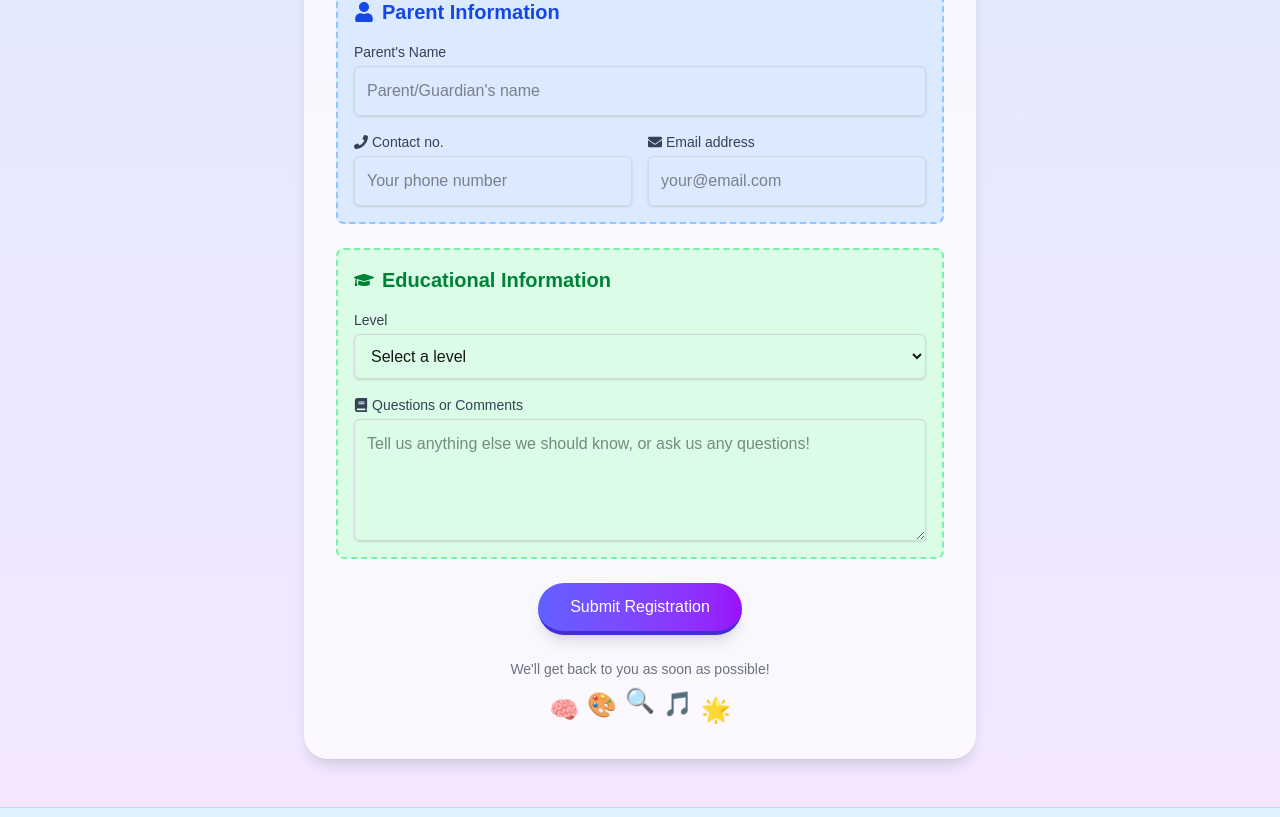
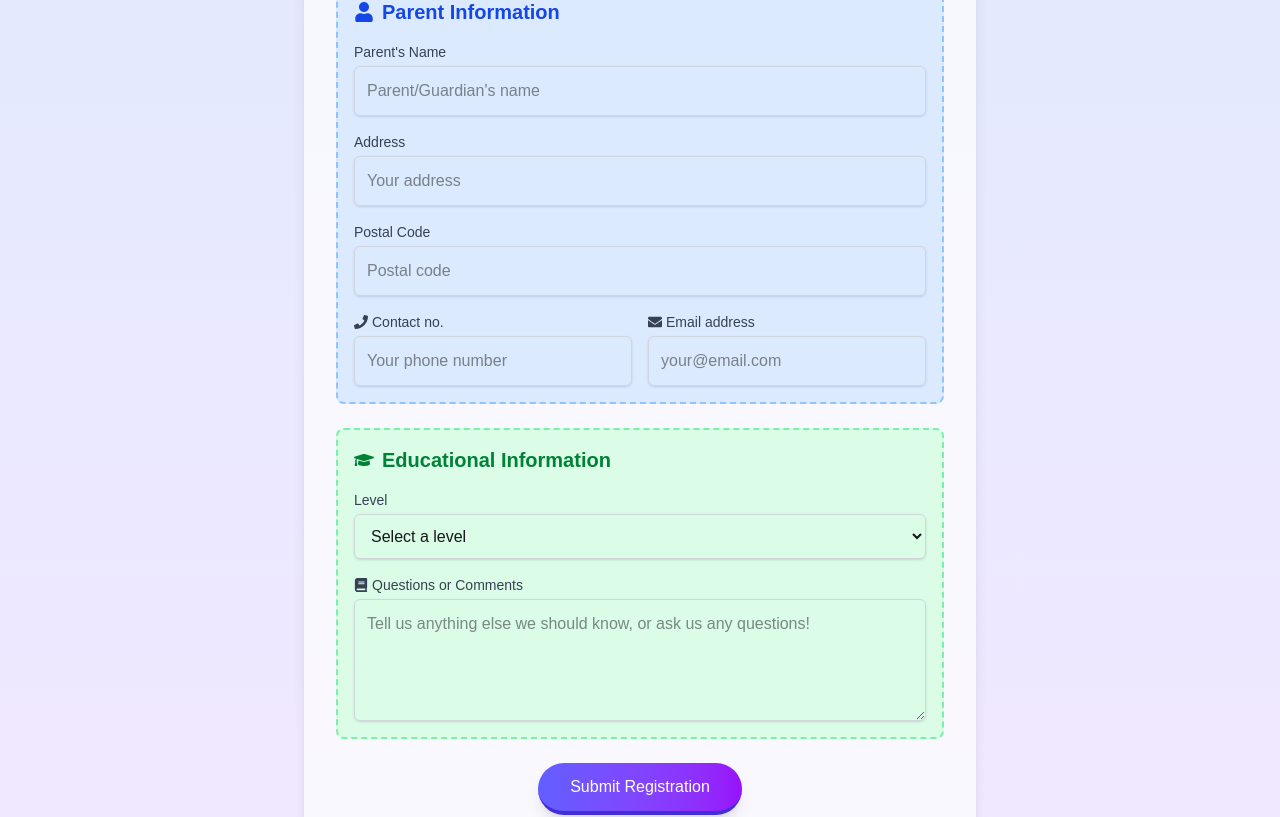
Before and after one commit to MoyasiGinko/iLearners-Hub, a Next.js app: page /register in a window 1280 px wide. Shown: the part 1036-1853 px from the top of the page. Built offline with nearby package versions, Linux system fonts and the light colour scheme.

Commit message:
add new field

```diff
--- a/app/globals.css
+++ b/app/globals.css
@@ -34,6 +34,181 @@ body {
   }
 }
 
+@keyframes gentle-sway {
+  0%,
+  100% {
+    transform: rotate(0deg);
+  }
+  25% {
+    transform: rotate(2deg);
+  }
+  75% {
+    transform: rotate(-2deg);
+  }
+}
+
+@keyframes gentle-rotate {
+  0%,
+  100% {
+    transform: rotate(12deg);
+  }
+  50% {
+    transform: rotate(18deg);
+  }
+}
+
+@keyframes float-up-down {
+  0%,
+  100% {
+    transform: translateY(0px);
+  }
+  50% {
+    transform: translateY(-10px);
+  }
+}
+
+@keyframes shimmer {
+  0% {
+    background-position: -200% 0;
+  }
+  100% {
+    background-position: 200% 0;
+  }
+}
+
+@keyframes twinkle {
+  0%,
+  100% {
+    opacity: 0.3;
+    transform: scale(1);
+  }
+  50% {
+    opacity: 1;
+    transform: scale(1.2);
+  }
+}
+
+@keyframes drift {
+  0% {
+    transform: translateX(0px) translateY(0px);
+  }
+  33% {
+    transform: translateX(10px) translateY(-5px);
+  }
+  66% {
+    transform: translateX(-5px) translateY(10px);
+  }
+  100% {
+    transform: translateX(0px) translateY(0px);
+  }
+}
+
+@keyframes glow-pulse {
+  0%,
+  100% {
+    box-shadow: 0 0 5px rgba(255, 255, 255, 0.5);
+  }
+  50% {
+    box-shadow: 0 0 20px rgba(255, 255, 255, 0.8),
+      0 0 30px rgba(255, 255, 255, 0.6);
+  }
+}
+
 .animate-spin-slow {
   animation: spin-slow 10s linear infinite;
 }
+
+.animate-gentle-sway {
+  animation: gentle-sway 4s ease-in-out infinite;
+}
+
+.animate-gentle-rotate {
+  animation: gentle-rotate 6s ease-in-out infinite;
+}
+
+.animate-float {
+  animation: float-up-down 3s ease-in-out infinite;
+}
+
+.animate-twinkle {
+  animation: twinkle 2s ease-in-out infinite;
+}
+
+.animate-drift {
+  animation: drift 8s ease-in-out infinite;
+}
+
+@keyframes gradient-shift {
+  0% {
+    background-position: 0% 50%;
+  }
+  50% {
+    background-position: 100% 50%;
+  }
+  100% {
+    background-position: 0% 50%;
+  }
+}
+
+.animate-glow {
+  animation: glow-pulse 3s ease-in-out infinite;
+}
+
+@keyframes float-diagonal {
+  0%,
+  100% {
+    transform: translate(0px, 0px) rotate(0deg);
+  }
+  25% {
+    transform: translate(15px, -10px) rotate(90deg);
+  }
+  50% {
+    transform: translate(10px, 10px) rotate(180deg);
+  }
+  75% {
+    transform: translate(-10px, 5px) rotate(270deg);
+  }
+}
+
+@keyframes bubble-float {
+  0% {
+    transform: translateY(0px);
+    opacity: 0.7;
+  }
+  50% {
+    transform: translateY(-20px);
+    opacity: 1;
+  }
+  100% {
+    transform: translateY(-40px);
+    opacity: 0;
+  }
+}
+
+.animate-gradient {
+  background-size: 200% 200%;
+  animation: gradient-shift 8s ease infinite;
+}
+
+.animate-float-diagonal {
+  animation: float-diagonal 12s ease-in-out infinite;
+}
+
+@keyframes text-glow {
+  0%,
+  100% {
+    text-shadow: 0 0 10px rgba(255, 255, 255, 0.5);
+  }
+  50% {
+    text-shadow: 0 0 20px rgba(255, 255, 255, 0.8),
+      0 0 30px rgba(255, 255, 255, 0.6);
+  }
+}
+
+.animate-bubble {
+  animation: bubble-float 6s ease-in-out infinite;
+}
+
+.animate-text-glow {
+  animation: text-glow 4s ease-in-out infinite;
+}
--- a/components/news-offers/news/cardData.tsx
+++ b/components/news-offers/news/cardData.tsx
@@ -34,7 +34,7 @@ export const cardData: CardDataType[] = [
     image:
       "https://images.unsplash.com/photo-1540575467063-178a50c2df87?w=800&h=600&fit=crop",
     actionButton: {
-      text: "Event Details",
+      text: "Get in Touch",
       url: "/register", // Replace with actual event link
     },
     category: "events",
--- a/components/register/form/index.tsx
+++ b/components/register/form/index.tsx
@@ -16,6 +16,8 @@ type FormData = {
   studentName: string;
   institutionName: string;
   parentName: string;
+  address: string;
+  postalCode: string;
   email: string;
   phone: string;
   level: string;
@@ -188,6 +190,42 @@ const RegistrationForm = () => {
                     {errors.parentName && (
                       <p className="mt-1 text-sm text-red-500">
                         {errors.parentName.message}
+                      </p>
+                    )}
+                  </div>
+
+                  <div>
+                    <label className="block text-sm font-medium text-gray-700">
+                      Address
+                    </label>
+                    <input
+                      {...register("address", {
+                        required: "Address is required",
+                      })}
+                      className="mt-1 block w-full border border-gray-300 rounded-md shadow-sm p-3 focus:ring-blue-500 focus:border-blue-500"
+                      placeholder="Your address"
+                    />
+                    {errors.address && (
+                      <p className="mt-1 text-sm text-red-500">
+                        {errors.address.message}
+                      </p>
+                    )}
+                  </div>
+
+                  <div>
+                    <label className="block text-sm font-medium text-gray-700">
+                      Postal Code
+                    </label>
+                    <input
+                      {...register("postalCode", {
+                        required: "Postal code is required",
+                      })}
+                      className="mt-1 block w-full border border-gray-300 rounded-md shadow-sm p-3 focus:ring-blue-500 focus:border-blue-500"
+                      placeholder="Postal code"
+                    />
+                    {errors.postalCode && (
+                      <p className="mt-1 text-sm text-red-500">
+                        {errors.postalCode.message}
                       </p>
                     )}
                   </div>
```
Also changed, not shown: components/news-offers/news/eventsCard.tsx (+121 -51 lines).
